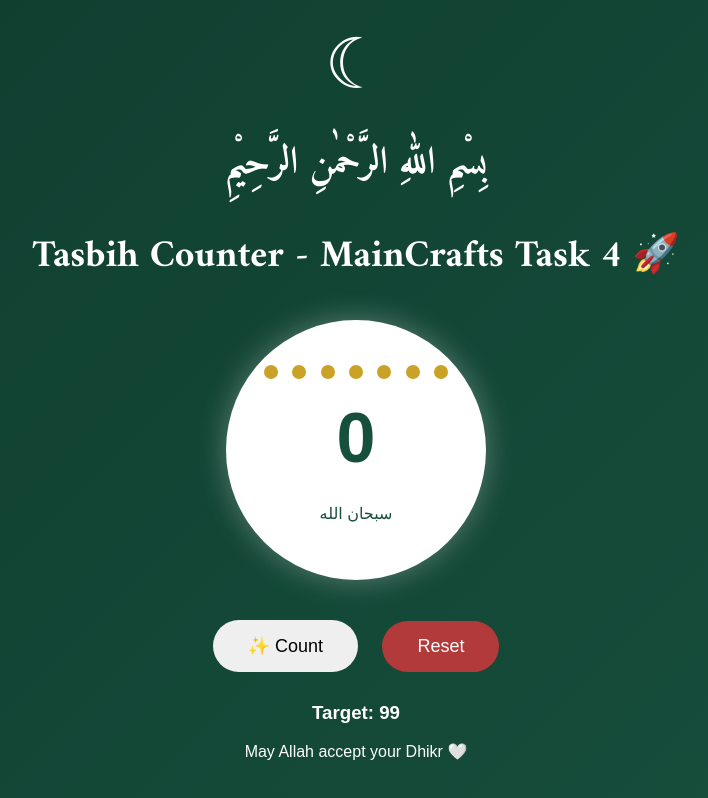
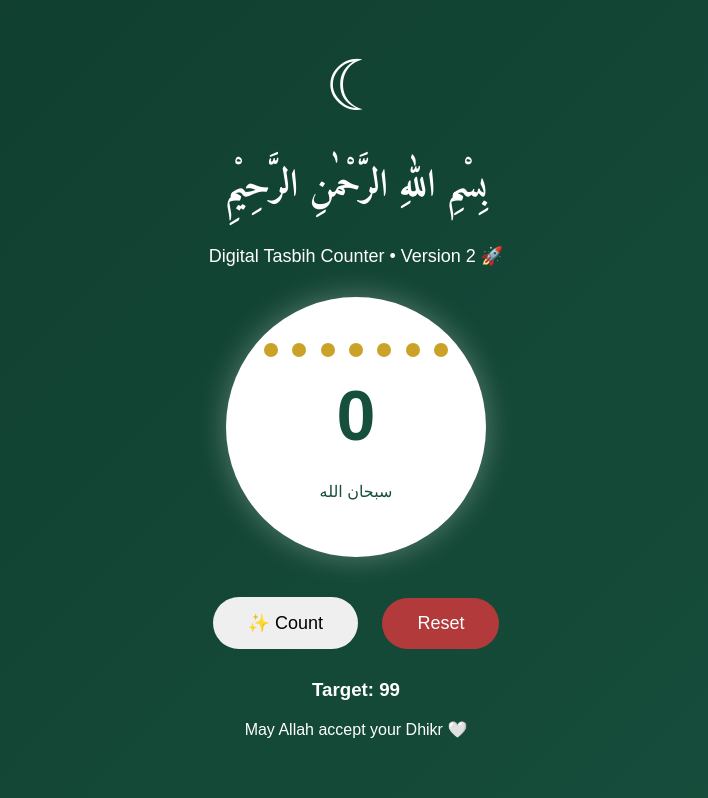
Before and after one commit to ayeshactl/project6-tasbih-counter, a plain HTML site: page index.html in a window 1280 px wide. Shown: the whole page, without its empty margins (284-992 px from the left). Drawn offline with Linux system fonts and the light colour scheme.

Commit message:
Test automated deployment

```diff
--- a/index.html
+++ b/index.html
@@ -34,7 +34,7 @@
 
 
             <p>
-            <h1>Tasbih Counter - MainCrafts Task 4 🚀</h1>
+                Digital Tasbih Counter • Version 2 🚀
             </p>
 
 
```
